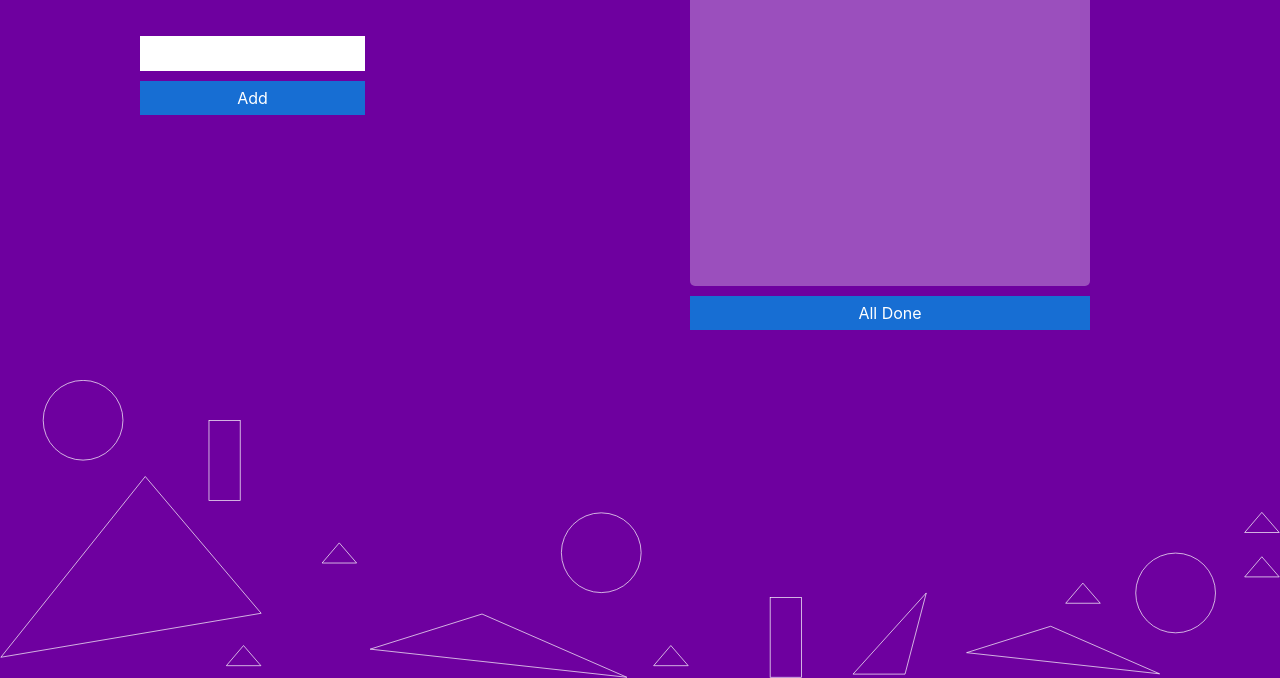
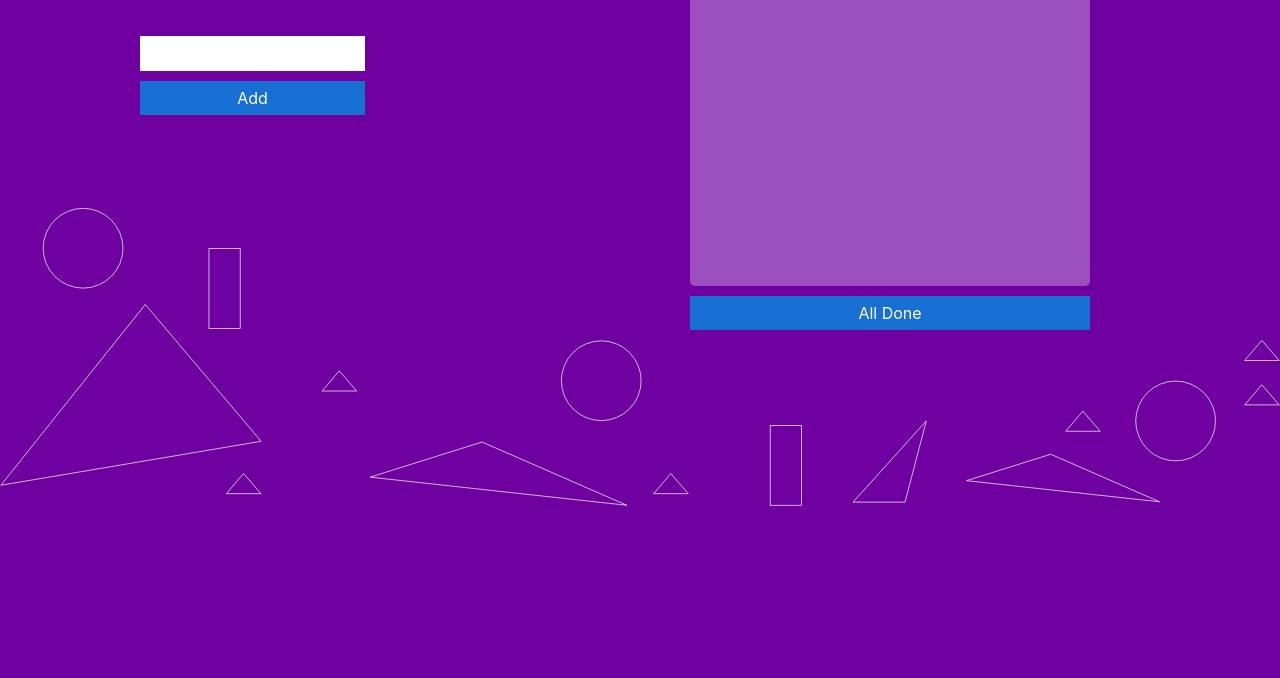
Before and after one commit to joannapuno/fancy-todo, a plain HTML site: page index.html in a window 1280 px wide. Shown: the part 264-942 px from the top of the page. After the commit the page ends 800 px from the top, so only its background shows below. Drawn offline with nearby package versions, Linux system fonts and the light colour scheme.

Commit message:
designed

```diff
--- a/index.html
+++ b/index.html
@@ -33,7 +33,7 @@
                             <input type="checkbox" v-model="todo.done">
                             <span :class="{ done: todo.done }">{{ todo.title }}</span>
                             <button @click="removeTodo(todo)" type="button" class="remove-btn" >Remove</button>
-                        </li>  <!-- 'todo' can be any name, 'todos' is the name of your array-->
+                        </li>
                     </ul>
                 </div>
                 <div class="alldone-btn">
@@ -42,7 +42,6 @@
             </div>
         </div>
     </main>
-
     <div class="background-graphic">
         <svg xmlns="http://www.w3.org/2000/svg" viewBox="0 0 1845.187 429.057">
             <defs>
@@ -96,6 +95,7 @@
 
     </div>
 
+
     <script src="https://cdn.jsdelivr.net/npm/vue@2.5.17/dist/vue.js"></script>
     <script src="https://code.jquery.com/jquery-3.3.1.min.js"></script>
     <script>
--- a/style.css
+++ b/style.css
@@ -1,4 +1,9 @@
 /* General */
+main {
+    position: relative;
+}
+
+
 .wrapper {
     width: 100%;
     margin: 0 auto;
@@ -35,10 +40,9 @@ h1 {
     color: #fff;
 }
 
-.background-graphic {
-    z-index: -100;
-    position: relative;
-    top: 0;
+.background-graphic svg {
+    position: absolute;
+    bottom: 30px;
 }
 
 
```
